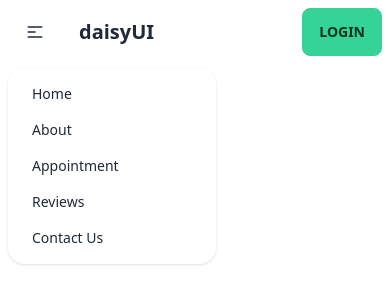
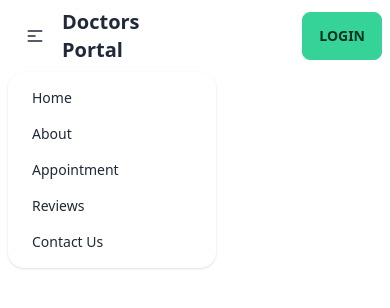
Before and after one commit to Md-FarhadHossain/doctors-portal, a React (Create React App) app: page / in a window 390 px wide. Both pictures are taken after a click on the label 35 px from the left and 32 px from the top of the page. Shown: the top 308 px of the page. Built offline with nearby package versions, Linux system fonts and the light colour scheme; the HTML template or start-up script is replaced by a standard one.

Commit message:
navbar responsive done

```diff
--- a/src/components/Navbar/Navbar.jsx
+++ b/src/components/Navbar/Navbar.jsx
@@ -2,19 +2,33 @@ import React from "react";
 import { Link } from "react-router-dom";
 
 const Navbar = () => {
-    const menuItem = <>
-        <li><Link to='/'>Home</Link></li>
-        <li><Link to='/'>About</Link></li>
-        <li><Link to='/'>Appointment</Link></li>
-        <li><Link to='/'>Reviews</Link></li>
-        <li><Link to='/'>Contact Us</Link></li>
+  // Navbar menu items/links
+  const menuItem = (
+    <>
+      <li>
+        <Link to="/">Home</Link>
+      </li>
+      <li>
+        <Link to="/">About</Link>
+      </li>
+      <li>
+        <Link to="/">Appointment</Link>
+      </li>
+      <li>
+        <Link to="/">Reviews</Link>
+      </li>
+      <li>
+        <Link to="/">Contact Us</Link>
+      </li>
     </>
+  );
   return (
     <>
       <div className="">
         <div className="navbar container mx-auto">
           <div className="navbar-start">
             <div className="dropdown">
+              {/* Toggle responsive hamburger menu */}
               <label tabIndex={0} className="btn btn-ghost lg:hidden">
                 <svg
                   xmlns="http://www.w3.org/2000/svg"
@@ -31,6 +45,9 @@ const Navbar = () => {
                   />
                 </svg>
               </label>
+              {/* Toggle responsive hamburger menu end */}
+
+              {/* Responsive Navbar */}
               <ul
                 tabIndex={0}
                 className="menu menu-compact dropdown-content mt-3 p-2 shadow bg-base-100 rounded-box w-52"
@@ -38,19 +55,19 @@ const Navbar = () => {
                 {menuItem}
               </ul>
             </div>
+            {/* Responsive Navbar end */}
 
             {/* Logo */}
-            <a className="btn btn-ghost normal-case text-xl">daisyUI</a>
-
+            <Link className="normal-case font-semibold text-xl">Doctors Portal</Link>
           </div>
+          {/* Desktop navbar menu */}
           <div className="navbar-center hidden lg:flex">
-            <ul className="menu menu-horizontal p-0">
-              {menuItem}
-            </ul>
+            <ul className="menu menu-horizontal p-0">{menuItem}</ul>
           </div>
           <div className="navbar-end">
             <Link className="btn btn-success">Login</Link>
           </div>
+          {/* Desktop navbar menu */}
         </div>
       </div>
     </>
```
